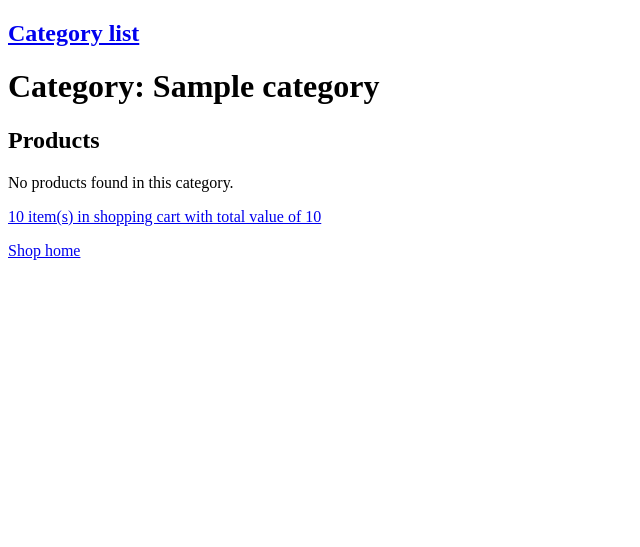
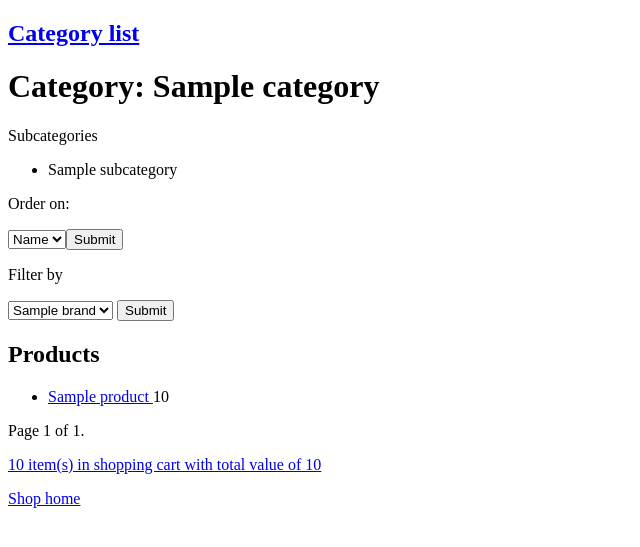
Before and after one commit to dokterbob/basic-webshop, a Django app: template basic_webshop/templates/basic_webshop/category_detail.html in a window 1280 px wide. Shown: the top 547 px of the page, without its empty margins (0-640 px from the left). Run offline with Django 3.2, Linux system fonts and the light colour scheme; the template is opened without the code that fills it: most values are stand-ins (such as "Sample title", 1, 10 or a date in 2020); some libraries are stand-ins or nearby versions.

Commit message:
Update category_detail to include a list of categories, ordering, filtering of brands and pagination.

```diff
--- a/basic_webshop/templates/basic_webshop/category_detail.html
+++ b/basic_webshop/templates/basic_webshop/category_detail.html
@@ -4,12 +4,45 @@
     <h2><a href="{% url category_list %}">Category list</a></h2>
     <h1>Category: {{ category }}</h1>
 
+    {% if subcategories %}
+    <p>Subcategories</p>
+    <ul>
+      {% for c in subcategories %}
+        <li>{{ c }}</li>
+      {% endfor %}
+    </ul>
+    {% endif %}
+
+    <p>Order on:</p>
+    <form action="" method="GET">
+      <select name="sort_order">
+
+          <option {% if sort_order == 'name' %} selected="selected" {% endif %} value="name">Name</option>
+
+          <option {% if sort_order == 'brand' %} selected="selected" {% endif %} value="brand">Brand</option>
+          <option {% if sort_order == 'price' %} selected="selected" {% endif %} value="price">Price</option>
+      </selected>
+      <input type="submit" />
+    </form>
+
+    <p>Filter by</p>
+    <form action="" method="GET">
+      <select name="filter_brand">
+      {% for brand in brands %}
+        {% if brand.slug == current_brand %}
+        <option selected="selected" value="{{ brand.slug }}">{{ brand }}</option>
+        {% else %}
+        <option value="{{ brand.slug }}">{{ brand }}</option>
+        {% endif %}
+      {% endfor %}
+      </select>
+      <input type="submit" />
+    </form>
+
     <h2>Products</h2>
-    {% with category.get_products as products %}
-        {% if products %}
-            {% include "basic_webshop/include/product_list.html" %}
-        {% else %}
-            <p>No products found in this category.</p>
-        {% endif %}
-    {% endwith %}
+    {% if products %}
+        {% include "basic_webshop/include/product_list.html" %}
+    {% else %}
+        <p>No products found in this category.</p>
+    {% endif %}
 {% endblock content %}
--- a/basic_webshop/templates/basic_webshop/include/product_list.html
+++ b/basic_webshop/templates/basic_webshop/include/product_list.html
@@ -1,5 +1,17 @@
 <ul>
-    {% for product in products %}
-        <li><a href="{{ product.get_absolute_url }}?category={{ category.slug }}">{{ product }}</a></li>
+    {% for product in products.object_list %}
+        <li><a href="{{ product.get_absolute_url }}?category={{ category.slug }}">{{ product }} </a>{{ product.get_price }} </li>
     {% endfor %}
 </ul>
+
+{% if products.has_previous %}
+    <a href="?p={{ products.previous_page_number }}">previous</a>
+{% endif %}
+
+<span class="current">
+    Page {{ products.number }} of {{ products.paginator.num_pages }}.
+</span>
+
+{% if products.has_next %}
+    <a href="?p={{ products.next_page_number }}">next</a>
+{% endif %}
```
Also changed, not shown: basic_webshop/views.py (+48 -3 lines).
